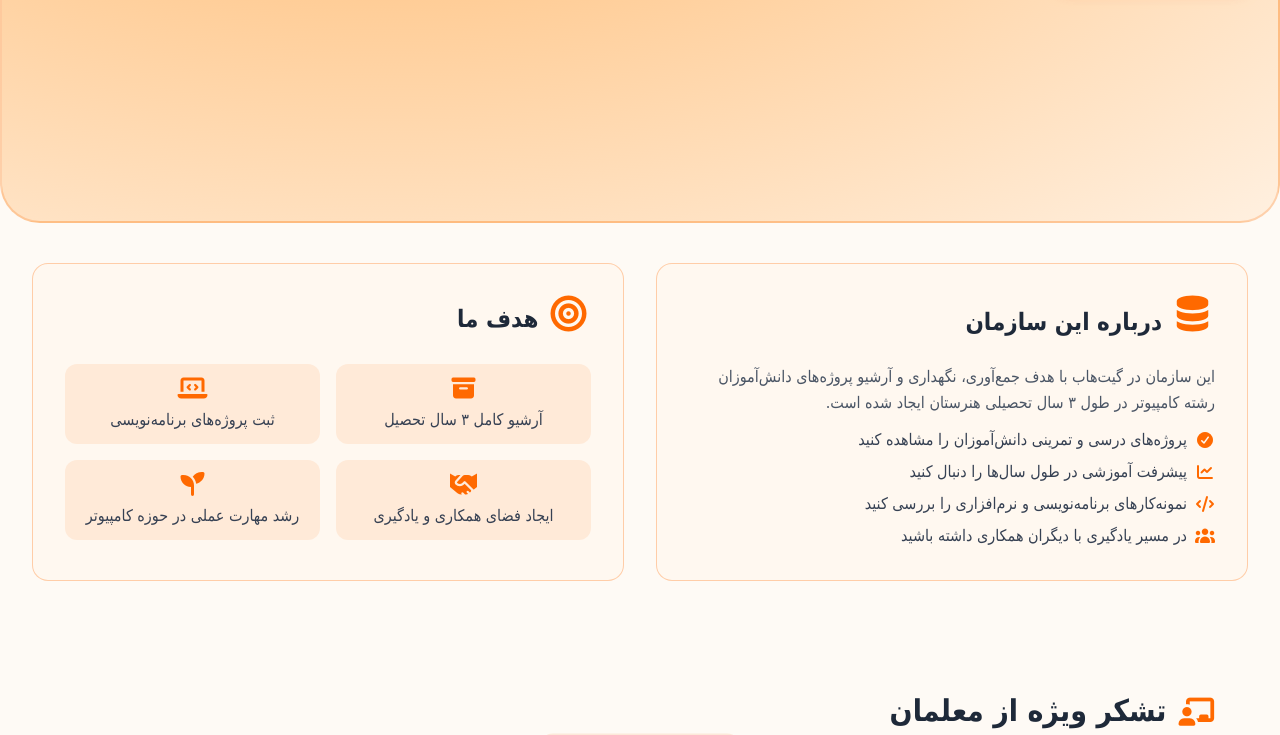
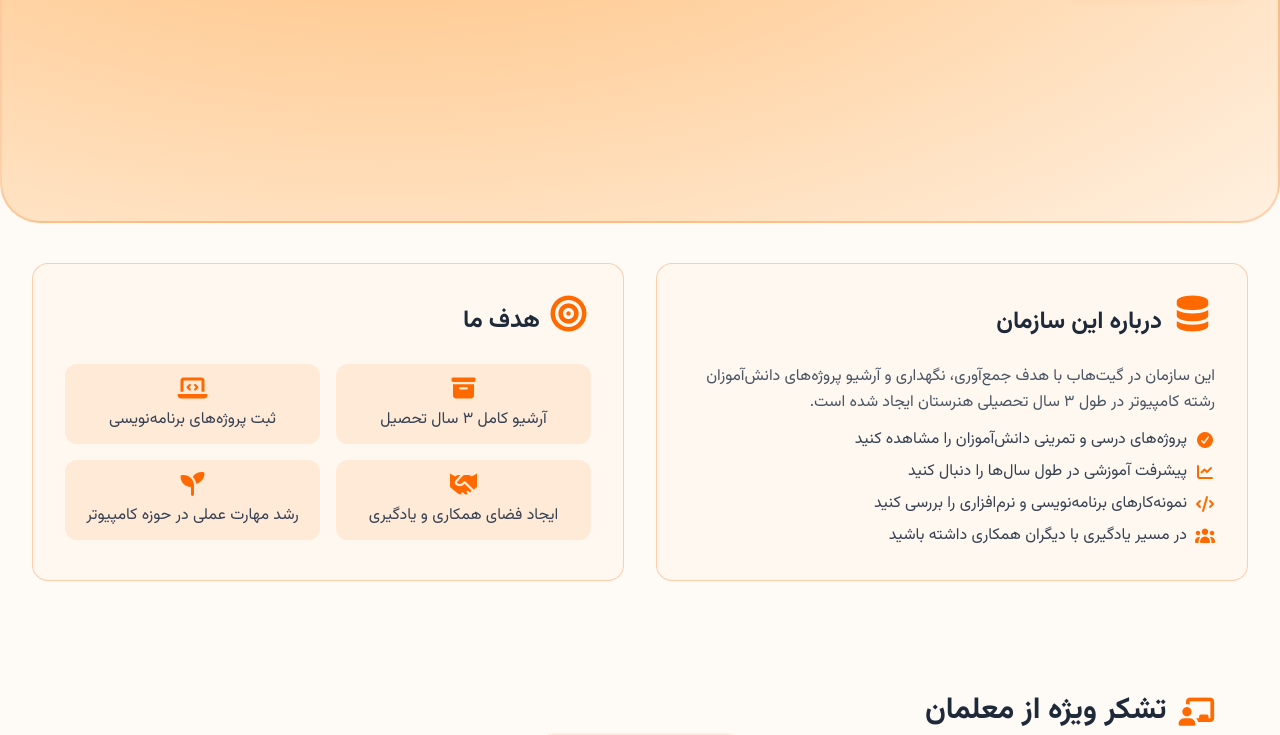
Before and after one commit to Dr-Shahram-Faraji-High-School/Dr-Shahram-Faraji-High-School.github.io, a website: page index.html in a window 1280 px wide. Shown: the part 577-1312 px from the top of the page. Drawn offline with Linux system fonts and the light colour scheme; a small style sheet from the web is missing.

Commit message:
Update index.html

```diff
--- a/index.html
+++ b/index.html
@@ -4,11 +4,9 @@
     <meta charset="UTF-8">
     <meta name="viewport" content="width=device-width, initial-scale=1.0, viewport-fit=cover">
     <title>آرشیو کامپیوتری‌ها | هنرستان دکتر شهرام فرجی</title>
-    <!-- <script src="https://cdn.tailwindcss.com"></script> -->
     <link href="./src/css/tailwind/output.css" rel="stylesheet">
     <link rel="stylesheet" href="./src/css/fontawesome-free-7.2.0-web/css/all.css">
-    <!-- <link rel="stylesheet" href="./src/css/fontawesome-free-7.2.0-web/css/all.min.css"> -->
-    <link href="https://cdn.jsdelivr.net/gh/rastikerdar/vazirmatn@v33.003/Vazirmatn-font-face.css" rel="stylesheet">
+    <link href="./src/font/Vazirmatn-font-face.css" rel="stylesheet">
     <style>
         * {
             font-family: 'Vazirmatn', 'Tahoma', system-ui, sans-serif;
```
